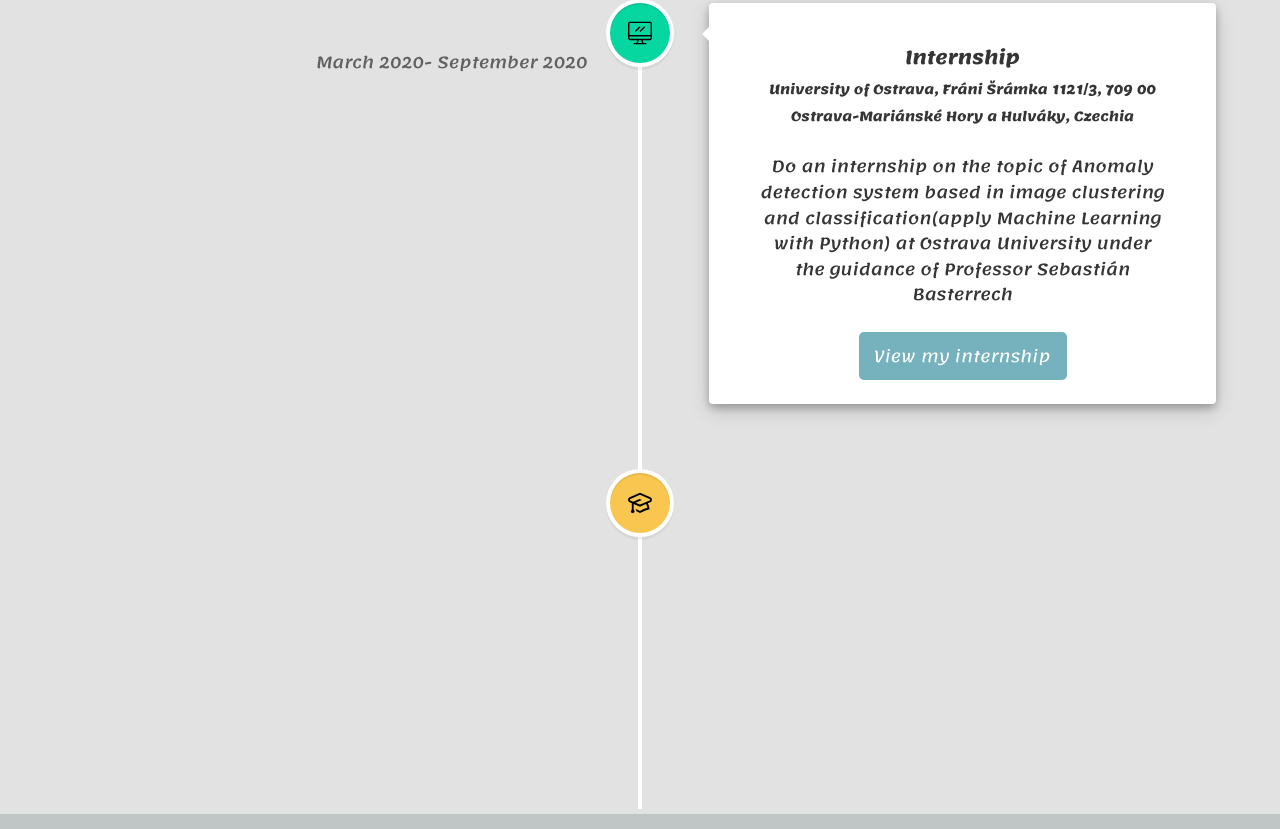
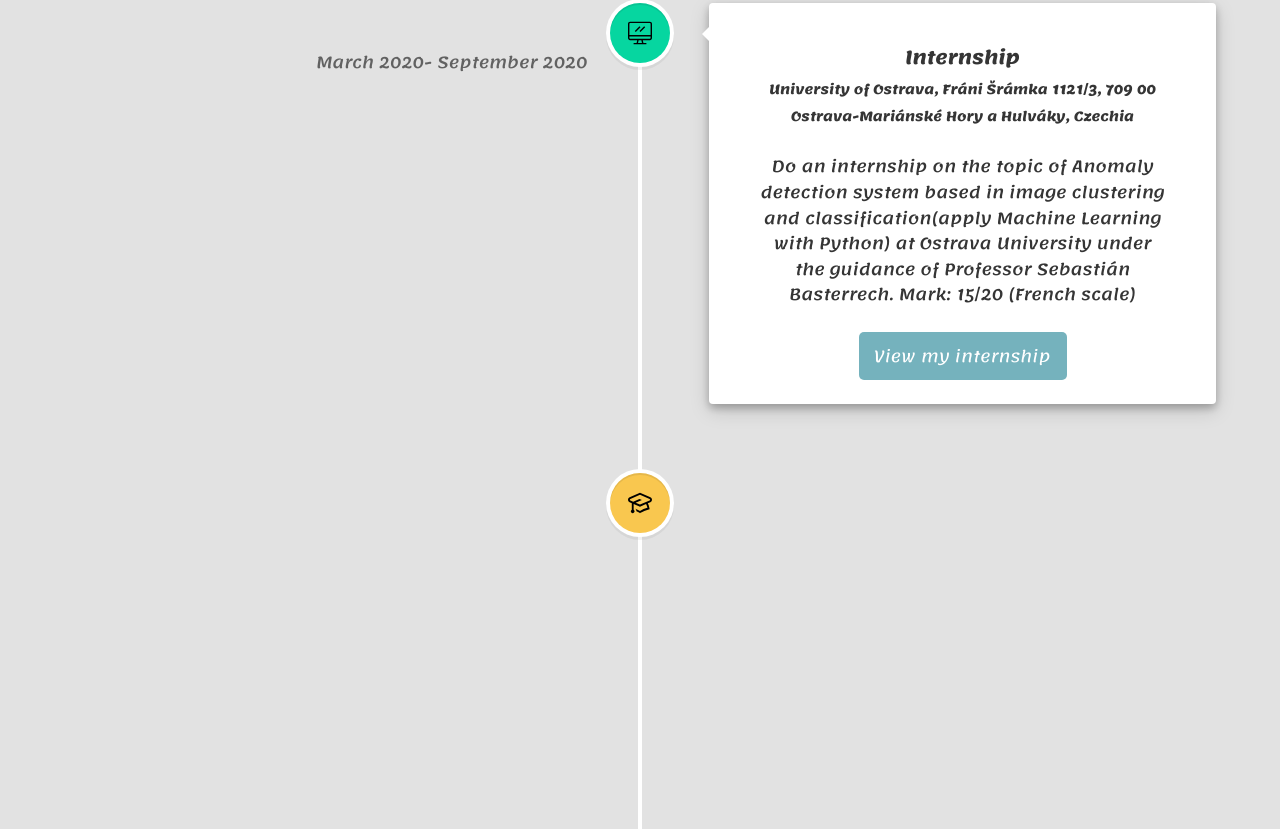
Before and after one commit to trungdzung9900/Personal-Website, a React app: page / in a window 1280 px wide. Shown: the part 2911-3740 px from the top of the page. Built offline with nearby package versions, Linux system fonts and the light colour scheme.

Commit message:
[update timelineInformation]

```diff
--- a/src/components/Career/timelineElement.js
+++ b/src/components/Career/timelineElement.js
@@ -3,7 +3,7 @@
         id: 1,
         title: "Backend Developer",
         location: "VMO Group, 18 Ton That Thuyet Street",
-        description: "Working as backend developer role in project",
+        description: "Working as backend developer role in project.",
         buttonText: "View my company",
         date: "September 2020 - now",
         icon: "work",
@@ -13,7 +13,7 @@
         id: 2,
         title: "Internship",
         location: "University of Ostrava, Fráni Šrámka 1121/3, 709 00 Ostrava-Mariánské Hory a Hulváky, Czechia",
-        description: "Do an internship on the topic of Anomaly detection system based in image clustering and classification(apply Machine Learning with Python) at Ostrava University under the guidance of Professor Sebastián Basterrech ",
+        description: "Do an internship on the topic of Anomaly detection system based in image clustering and classification(apply Machine Learning with Python) at Ostrava University under the guidance of Professor Sebastián Basterrech. Mark: 15/20 (French scale) ",
         buttonText: "View my internship",
         date: "March 2020- September 2020",
         icon: "work",
@@ -23,7 +23,7 @@
         id: 3,
         title: "Study",
         location: "University of Science and Technology of Ha Noi, 18C Hoang Quoc Viet Street",
-        description: "Study Bachelor of Information Technology and Communication ",
+        description: "Study Bachelor of Information Technology and Communication.Mark: 13.24/20 (French scale) equal 3/4 (Viet Nam scale)",
         buttonText: "View my university",
         date: "August 2017-  September 2020",
         icon: "study",
```
